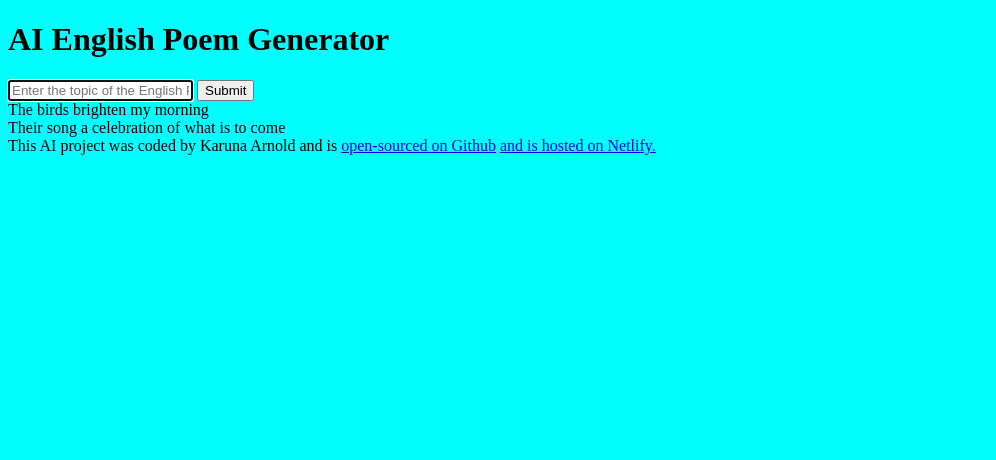
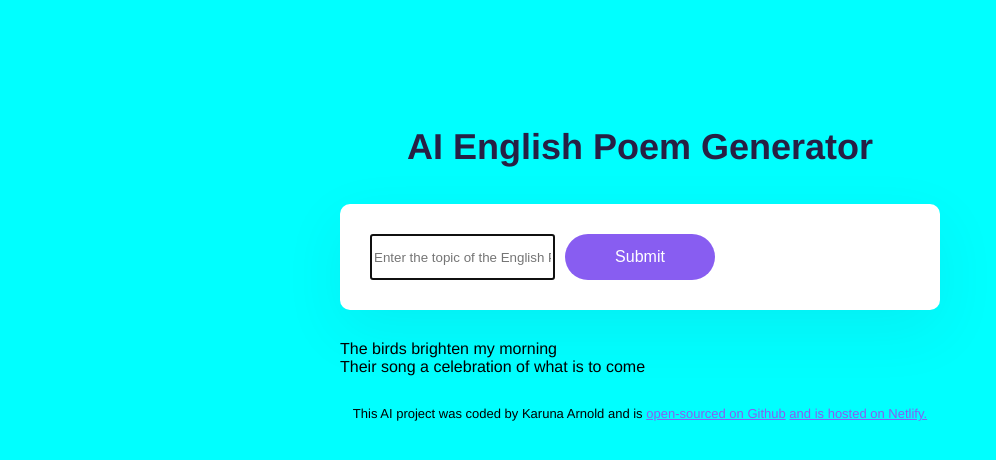
Before and after one commit to Lewis-88hub/English-Poem-Generator, a plain HTML site: page index.html in a window 1280 px wide. Shown: the whole page, without its empty margins (0-996 px from the left). Drawn offline with Linux system fonts and the light colour scheme.

Commit message:
Added styling

```diff
--- a/index.html
+++ b/index.html
@@ -7,6 +7,7 @@
     <title>AI English Poem Generator</title>
   </head>
   <body>
+    <div class="container">
     <header>
       <h1>AI English Poem Generator</h1>
     </header>
@@ -19,7 +20,8 @@
           required
           autocomplete="off"
         />
-        <input type="submit" />
+
+        <input type="submit" class="submit-button" />
       </form>
       <div>
         The birds brighten my morning
--- a/src/style.css
+++ b/src/style.css
@@ -1,3 +1,71 @@
 body  {
 background-color: aqua;
+
+    font-family: Helvetica, Arial, sans-serif;
 }
+
+a {
+    color: #885df1;
+}
+
+.container {
+    margin: 120px auto;
+    max-width: 600px;
+}
+
+header {
+    margin-bottom: 30px;
+}
+
+h1 {
+    text-align: center;
+    font-weight: 800;
+    font-size: 36px;
+    line-height: 1.5;
+    color: #272044;
+}
+
+form {
+    padding: 30px;
+    background-color: white;
+    box-shadow: 0px 20px 60px rgba(65, 50, 100, 0.08);
+    border-radius: 10px;
+    display: flex;
+    margin-bottom: 30px;
+}
+
+.instructions {
+    padding: 16px;
+    border: 1px solid rgba(39, 33, 66, 0.5);
+    width: 80%;
+    font-size: 16px;
+    border-radius: 50px;
+    line-height: 20px;
+    color: #272044;
+}
+
+.submit-button {
+    margin-left: 10px;
+    background: #885df1;
+    color: white;
+    border: none;
+    width: 150px;
+    font-size: 16px;
+    border-radius: 50px;
+    padding: 14px 24px;
+}
+
+.poem {
+    font-size: 16px;
+    background-color: #fff;
+    padding: 20px;
+    line-height: 2;
+    border-left: 3px solid #885df1;
+    box-shadow: 0px 4px 30px 0px rgba(39, 33, 66, 0.03);
+}
+
+footer {
+    text-align: center;
+    font-size: 13px;
+    margin-top: 30px;
+}
```
